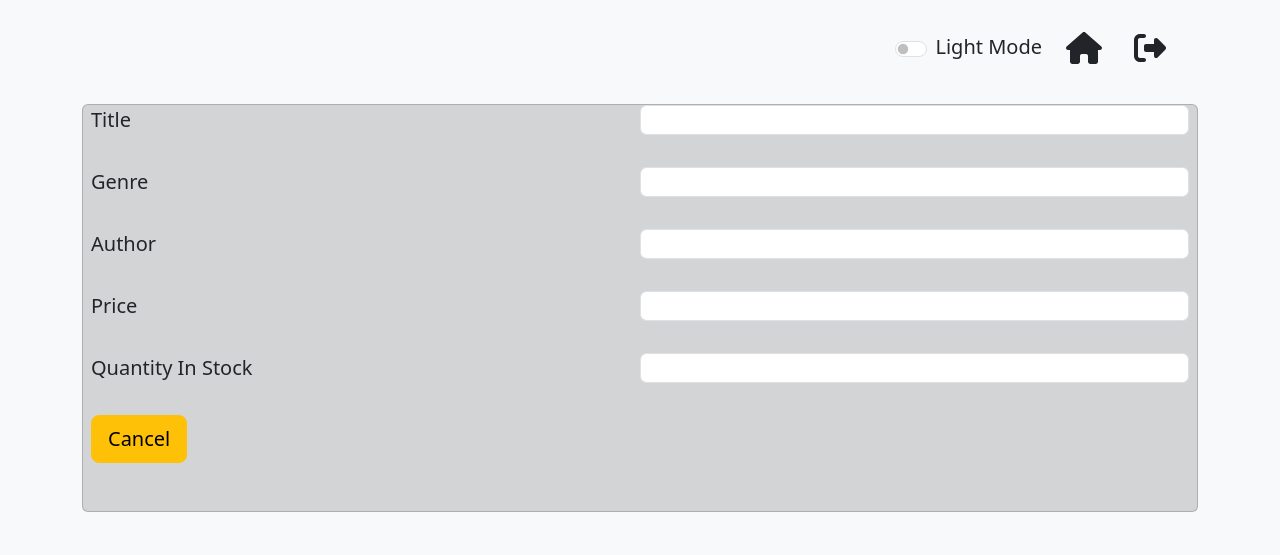
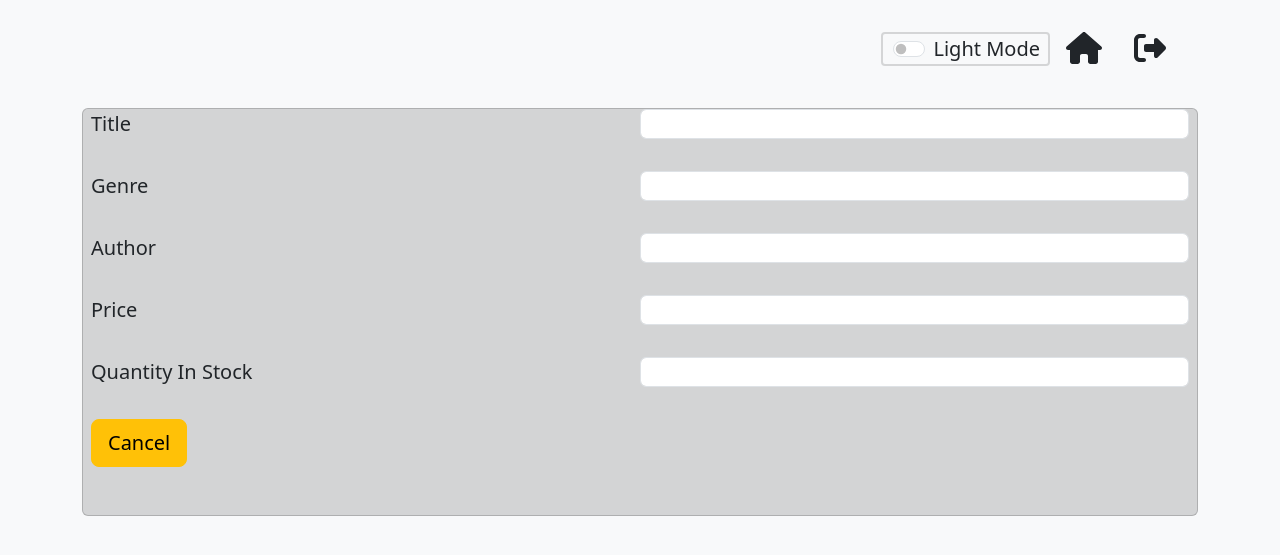
Before and after one commit to snepderg/CS492-GroupABookstore, a Flask app: page /book/1/view in a window 1280 px wide. Shown: the top 555 px of the page. Run offline with Flask 3, Linux system fonts and the light colour scheme; data that the repository does not hold is empty.

Commit message:
Update styling

```diff
--- a/flask_app/static/styles/style.css
+++ b/flask_app/static/styles/style.css
@@ -64,22 +64,44 @@ footer .icon>svg {
     height: 60%
 }
 
-.compact-card {
-margin-bottom: 0.5rem;
-/* Reduce margin between cards */
+.scrollable {
+    padding-right: 10px;
+    overflow-x: hidden;
+    overflow-y: scroll;
+    max-height: 425px;
 }
 
-.compact-card .card-body {
-padding: 0.5rem;
-/* Reduce padding inside the card body */
+::-webkit-scrollbar {
+    width: 15px;
 }
 
-.compact-card .card-title {
-font-size: 1rem;
-/* Reduce font size of the card title */
+/* Track */
+::-webkit-scrollbar-track {
+    box-shadow: inset 0 0 5px grey;
+    border-radius: 10px;
 }
 
-.compact-card .card-text {
-font-size: 0.875rem;
-/* Reduce font size of the card text */
+/* Handle */
+::-webkit-scrollbar-thumb {
+    background: var(--contrast-color-mild);
+    border-radius: 10px;
 }
+
+/* Handle on hover */
+::-webkit-scrollbar-thumb:hover {
+    background: var(--contrast-color);
+}
+
+#themeSwitchLabel {
+    user-select: none;
+}
+
+div:has(>#themeSwitch) {
+    border: 2.5px solid rgb(from var(--contrast-color-mild) r g b / 0.2);
+    border-radius: 4px;
+}
+
+#themeSwitch {
+    margin: auto;
+    margin-left: -30px;
+}
```
